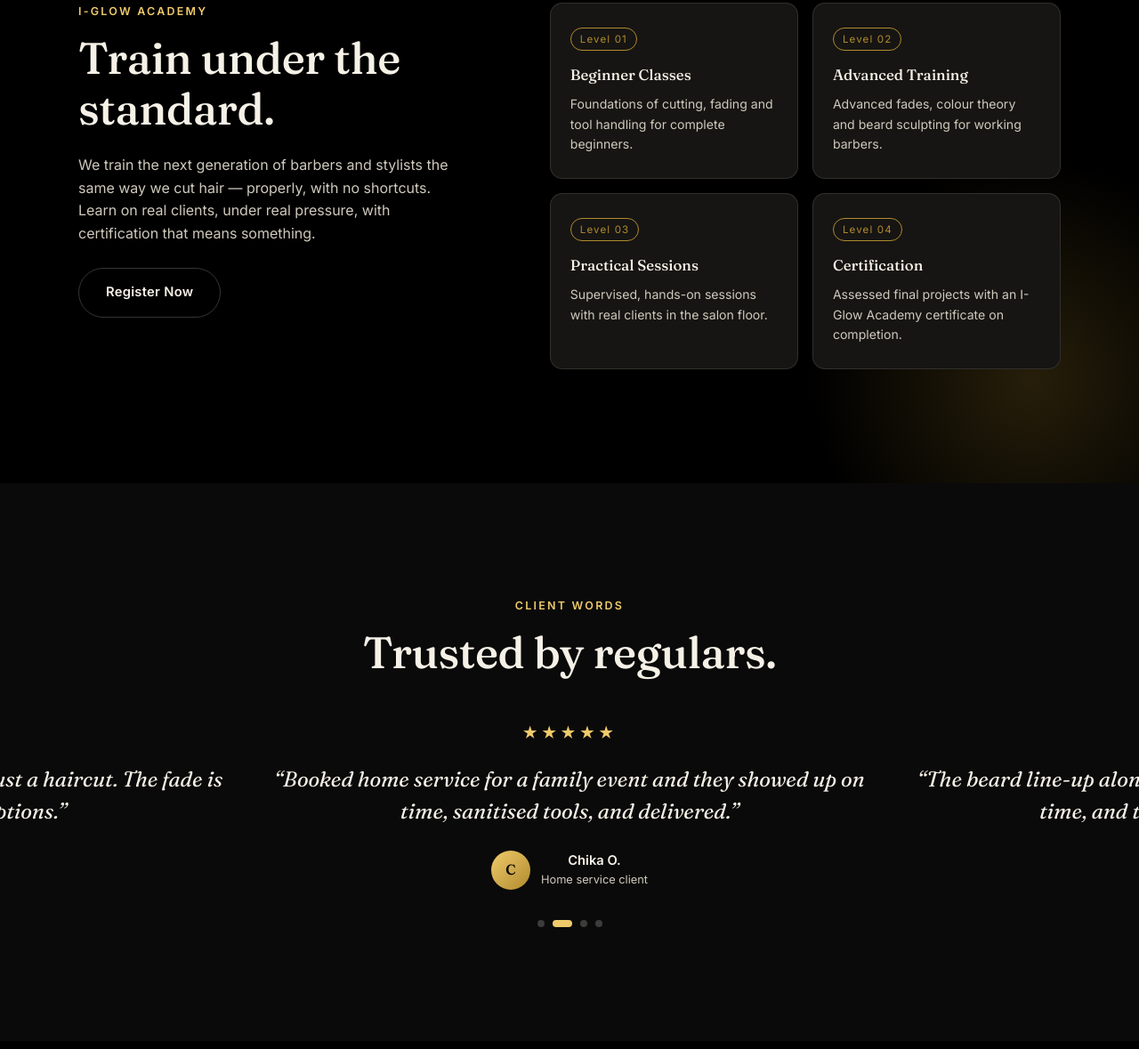
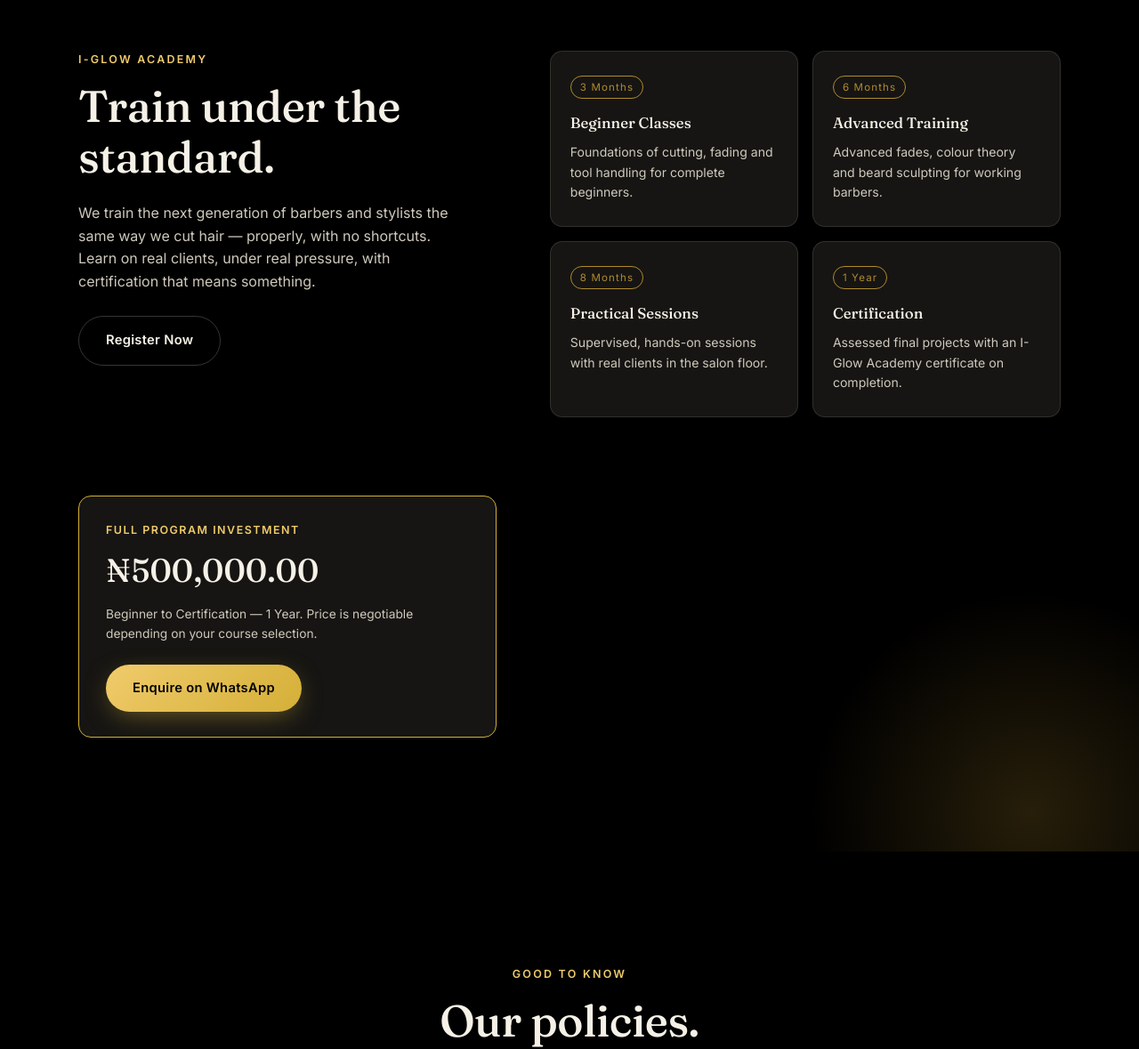
Before and after one commit to 26738946/I-Glow-barbering-website, a plain HTML site: page index.html in a window 1280 px wide. Shown: the part 5307-6486 px from the top of the page at 89% size. Drawn offline with Linux system fonts and the light colour scheme.

Commit message:
Add files via upload

```diff
--- a/index.html
+++ b/index.html
@@ -290,7 +290,11 @@
       </div>
     </div>
   </section>
-  <!-- ============ 5. TRAINING ============ -->
+
+  <div class="training-card reveal"></div>
+          <!-- ============ 5. TRAINING ============ -->
+
+        <!-- ============ 5. TRAINING ============ -->
   <section class="training" id="training">
     <div class="training__glow" aria-hidden="true"></div>
     <div class="section-inner training__grid">
@@ -303,41 +307,38 @@
 
       <div class="training__cards">
         <div class="training-card reveal">
-          <span class="training-card__tag">Level 01</span>
+          <span class="training-card__tag">3 Months</span>
           <h3>Beginner Classes</h3>
           <p>Foundations of cutting, fading and tool handling for complete beginners.</p>
         </div>
         <div class="training-card reveal">
-          <span class="training-card__tag">Level 02</span>
+          <span class="training-card__tag">6 Months</span>
           <h3>Advanced Training</h3>
           <p>Advanced fades, colour theory and beard sculpting for working barbers.</p>
         </div>
         <div class="training-card reveal">
-          <span class="training-card__tag">Level 03</span>
+          <span class="training-card__tag">8 Months</span>
           <h3>Practical Sessions</h3>
           <p>Supervised, hands-on sessions with real clients in the salon floor.</p>
         </div>
         <div class="training-card reveal">
-          <span class="training-card__tag">Level 04</span>
+          <span class="training-card__tag">1 Year</span>
           <h3>Certification</h3>
           <p>Assessed final projects with an I-Glow Academy certificate on completion.</p>
         </div>
       </div>
+
+      <div class="training-price reveal">
+        <div class="training-price__info">
+          <p class="training-price__label">Full Program Investment</p>
+          <p class="training-price__amount">&#8358;500,000.00</p>
+          <p class="training-price__note">Beginner to Certification &mdash; 1 Year. Price is negotiable depending on your course selection.</p>
+        </div>
+        <a href="https://wa.me/2349135995379" id="trainingWhatsapp" class="btn btn--solid" target="_blank" rel="noopener">Enquire on WhatsApp</a>
+      </div>
     </div>
   </section>
 
-  <!-- ============ 6. REVIEWS ============ -->
-  <section class="reviews" id="reviews">
-    <div class="section-inner">
-      <p class="eyebrow reveal center">Client Words</p>
-      <h2 class="section-title reveal center">Trusted by regulars.</h2>
-
-      <div class="reviews__slider" id="reviewsSlider">
-        <div class="reviews__track" id="reviewsTrack"><!-- injected by script.js --></div>
-        <div class="reviews__dots" id="reviewsDots"></div>
-      </div>
-    </div>
-  </section>
 
   <!-- ============ 8. POLICY ============ -->
   <section class="policy" id="policy">
@@ -458,12 +459,12 @@
             <p>Chat with us instantly</p>
           </div>
         </a>
-        <!--<a href="https://instagram.com/iglowsalon" target="_blank" rel="noopener" class="contact-card reveal">
+        <a href="https://www.instagram.com/iglowsalonspa.ng" target="_blank" rel="noopener" class="contact-card reveal">
           <span class="contact-card__icon"><span class="icon" data-icon="instagram"></span></span>
           <div>
             <h3>Instagram</h3>
-            <p>@iglowsalon</p>
-          </div>-->
+            <p>iglowsalonspa.ng</p>
+          </div>
         </a>
         <a href="https://tiktok.com/@iglowsalonspa.ng" target="_blank" rel="noopener" class="contact-card reveal">
           <span class="contact-card__icon"><span class="icon" data-icon="tiktok"></span></span>
--- a/script.js
+++ b/script.js
@@ -13,12 +13,13 @@
    9. Booking form validation + toast + WhatsApp handoff
    10. Back-to-top button
    11. Hero background slideshow
+   12. Training program WhatsApp enquiry link
    ========================================================= */
 
 /* ---------------------------------------------------------
    0. CONFIG — edit these in one place
    --------------------------------------------------------- */
-const WHATSAPP_NUMBER = "+2349135995379"; // change to real I-Glow WhatsApp number (no + or leading 0s)
+const WHATSAPP_NUMBER = "2349135995379"; // no + and no leading zero — matches wa.me format
 
 /* ---------------------------------------------------------
    1. ICONS — inline SVG library, injected into [data-icon] spans
@@ -339,6 +340,19 @@ function initHeroSlideshow() {
 }
 
 /* ---------------------------------------------------------
+   12. TRAINING PROGRAM — WhatsApp enquiry link
+   Pre-fills a WhatsApp message asking about the I-Glow Academy
+   program and pricing. Wires up the #trainingWhatsapp button
+   from the training section.
+   --------------------------------------------------------- */
+function initTrainingWhatsapp() {
+  const link = document.getElementById("trainingWhatsapp");
+  if (!link) return;
+  const message = "Hi, I'd like to discuss the I-Glow Academy training program and pricing.";
+  link.href = `https://wa.me/${WHATSAPP_NUMBER}?text=${encodeURIComponent(message)}`;
+}
+
+/* ---------------------------------------------------------
    INIT — runs after DOM is parsed
    --------------------------------------------------------- */
 document.addEventListener("DOMContentLoaded", () => {
@@ -352,6 +366,7 @@ document.addEventListener("DOMContentLoaded", () => {
   renderReviews();
   initReviewsSlider();
   initBookingForm();
+  initTrainingWhatsapp();
   initBackToTop();
 
   document.getElementById("year").textContent = new Date().getFullYear();
--- a/style.css
+++ b/style.css
@@ -551,6 +551,46 @@ ul { list-style: none; }
   padding: 26px 22px;
   transition: border-color 0.35s, transform 0.35s var(--ease);
 }
+
+
+.training-price {
+  margin-top: 28px;
+  background: var(--bg-panel);
+  border: 1px solid var(--gold);
+  border-radius: var(--radius);
+  padding: 28px 30px;
+  display: flex;
+  align-items: center;
+  justify-content: space-between;
+  gap: 24px;
+  flex-wrap: wrap;
+}
+.training-price__label {
+  font-size: 0.78rem;
+  font-weight: 600;
+  letter-spacing: 0.12em;
+  text-transform: uppercase;
+  color: var(--gold-light);
+  margin-bottom: 6px;
+}
+.training-price__amount {
+  font-family: var(--font-display);
+  font-size: clamp(1.8rem, 3vw, 2.3rem);
+  color: var(--ivory);
+  margin-bottom: 8px;
+}
+.training-price__note {
+  color: var(--ivory-dim);
+  font-size: 0.86rem;
+  max-width: 46ch;
+}
+
+@media (max-width: 620px) {
+  .training-price { flex-direction: column; align-items: flex-start; }
+  .training-price .btn { width: 100%; text-align: center; justify-content: center; }
+}
+
+
 .training-card:hover { border-color: var(--bronze); transform: translateY(-4px); }
 .training-card__tag {
   display: inline-block;
```
